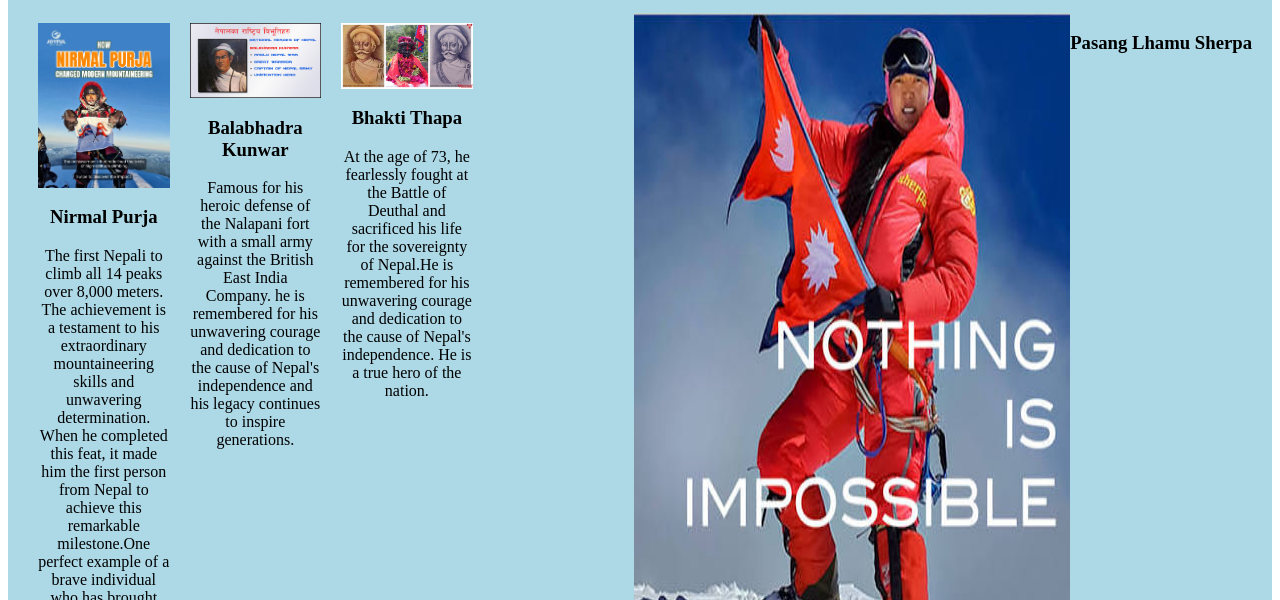
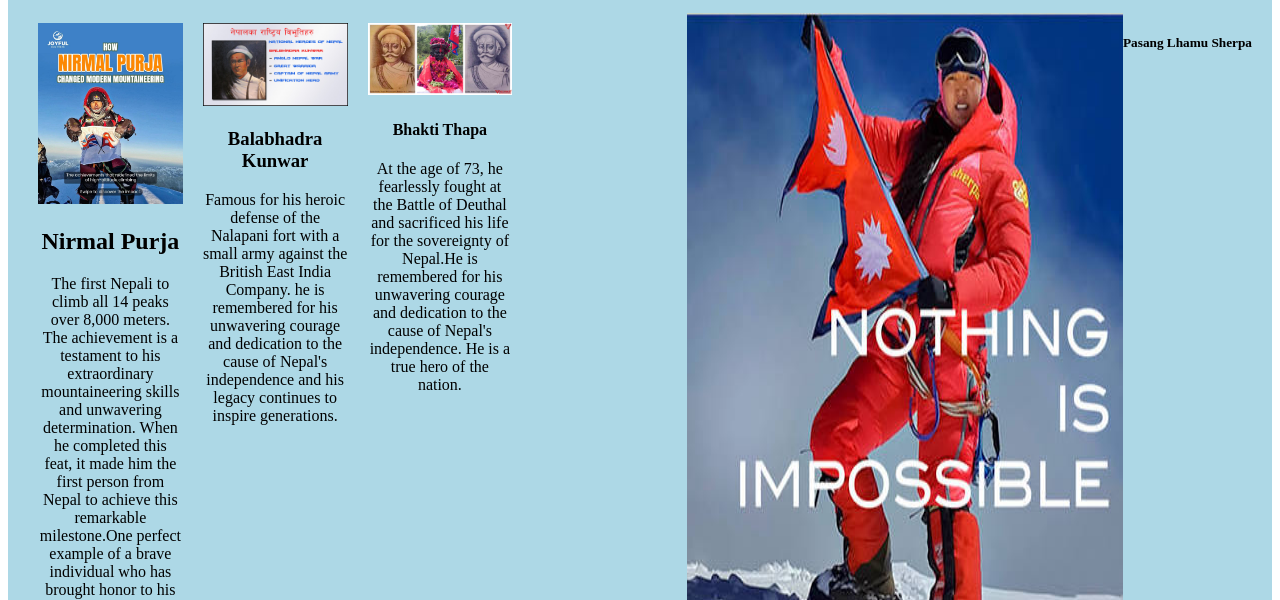
Before and after one commit to bipana12545/Website-Development-Course-2026, a plain HTML site: page WS05 /index.html in a window 1280 px wide. Shown: the part 200-800 px from the top of the page. Drawn offline with Linux system fonts and the light colour scheme.

Commit message:
fixed error

```diff
--- a/WS05 /index.html
+++ b/WS05 /index.html
@@ -1,4 +1,4 @@
-<DOCTYPE html>
+<!DOCTYPE html>
   <html lang="en">
     <head>
       <meta charset="UTF-8">
@@ -18,11 +18,10 @@
     <div class="media-query-box">
         <h1>Brave Persons of Nepal</h1>
         <p>Our pride</p>
-    </header>
     <div class="responsive-container">
         <div class="column">
             <img src="Nirmal.JPG" alt="Nirmal Purja" class="responsive-image">
-            <h3>Nirmal Purja</h3>
+            <h2>Nirmal Purja</h2>
             <p>The first Nepali to climb all 14 peaks over 8,000 meters. The achievement is a testament to his extraordinary mountaineering skills and unwavering determination. When he completed this feat, it made him the first person from Nepal to achieve this remarkable milestone.One perfect example of a brave individual who has brought honor to his country.Proud moment for the nation.</p>
         </div>
         <div class="column">
@@ -32,12 +31,12 @@
         </div>
         <div class="column">
             <img src="Bhaktithapa.JPG" alt="Bhakti Thapa" class="responsive-image">
-            <h3>Bhakti Thapa</h3>
+            <h4>Bhakti Thapa</h4>
             <p>At the age of 73, he fearlessly fought at the Battle of Deuthal and sacrificed his life for the sovereignty of Nepal.He is remembered for his unwavering courage and dedication to the cause of Nepal's independence. He is a true hero of the nation.</p>
         </div>
         <div class="column"></div>
             <img src="Pasang.JPG" alt="Pasang Lhamu Sherpa" class="responsive-image">
-            <h3>Pasang Lhamu Sherpa</h3>
+            <h5>Pasang Lhamu Sherpa</h5>
             <p>The first Nepali woman to summit Mount Everest in 1993, symbolizing courage and determination for women worldwide. If she could speak, she would tell stories of her incredible journey and inspire countless others to pursue their dreams. She is a true inspiration to all women.</p>
         </div>
 
```
